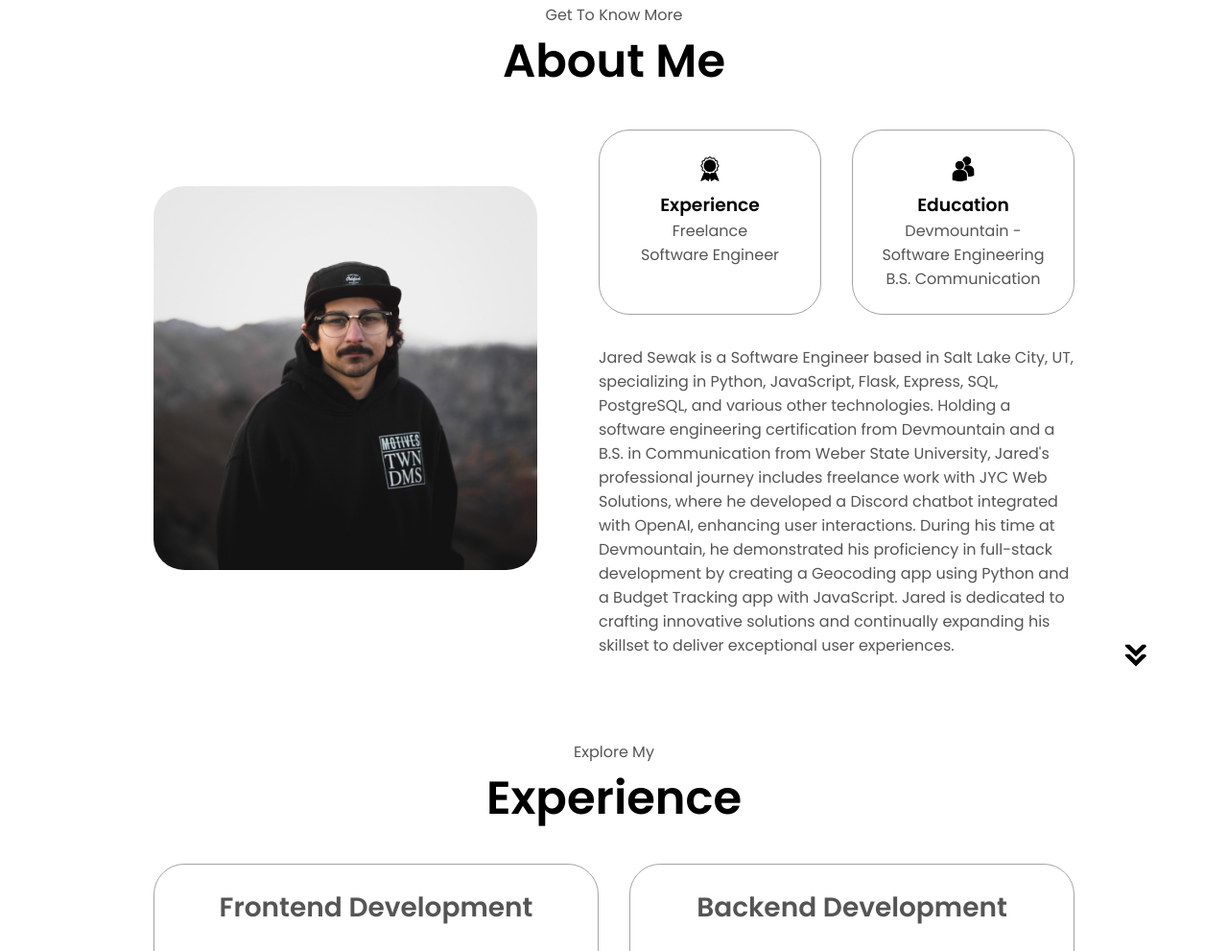
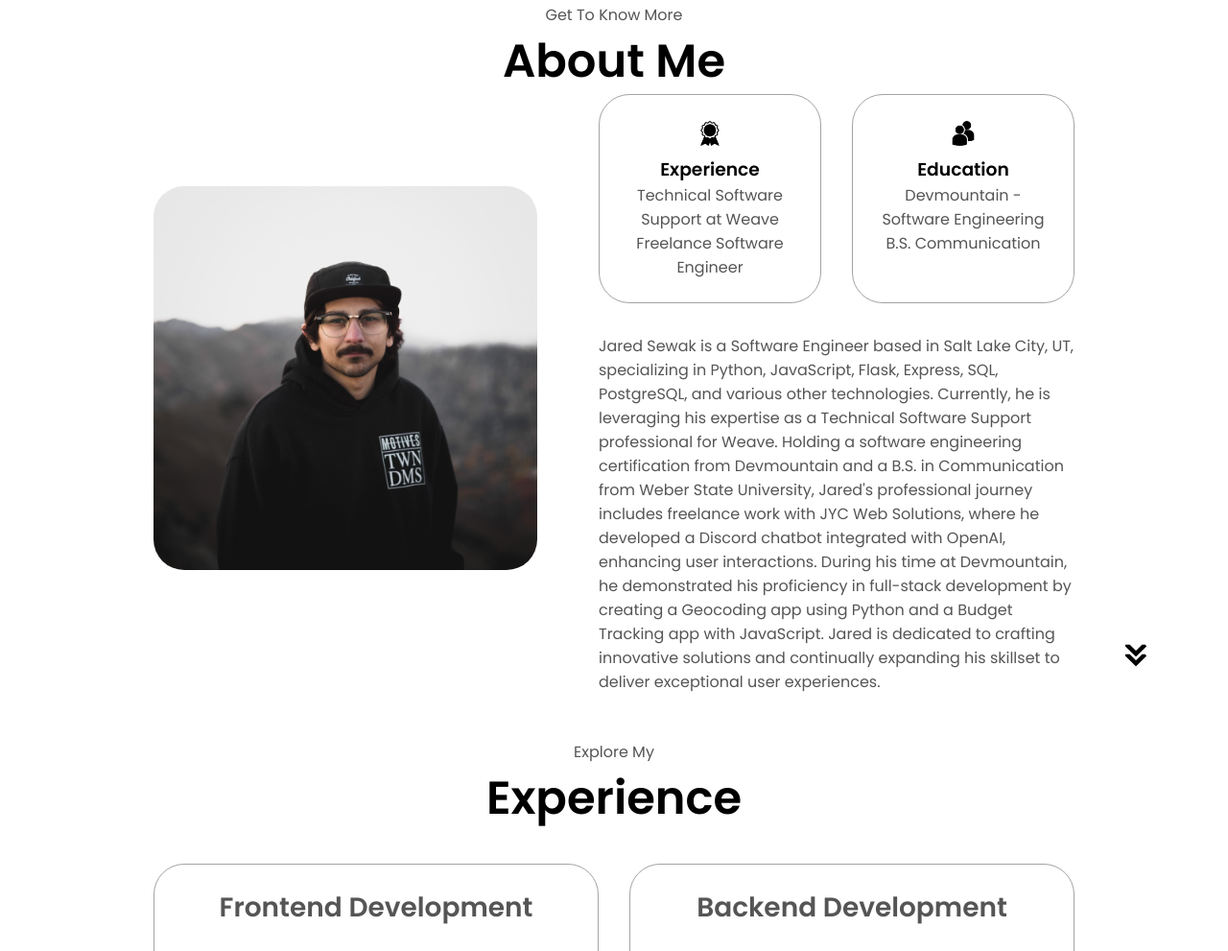
Before and after one commit to Jared951/portfolio, a plain HTML site: page index.html in a window 1280 px wide. Shown: the part 925-1916 px from the top of the page at 96% size. Drawn offline with Linux system fonts and the light colour scheme; files whose address does not match are found by name.

Commit message:
updated experience and bio

```diff
--- a/index.html
+++ b/index.html
@@ -88,7 +88,8 @@
                             class="icon"
                         >
                         <h3>Experience</h3>
-                        <p>Freelance <br>Software Engineer</p>
+                        <p>Technical Software Support at Weave</p>
+                        <p>Freelance Software Engineer</p>
                     </div>
                     <div class="details-container">
                         <img
@@ -102,10 +103,8 @@
                 </div>
                 <div class="text-container">
                     <p>
-                        Jared Sewak is a Software Engineer based in Salt Lake City, UT, specializing in Python, JavaScript, Flask, Express, SQL, PostgreSQL, and various other technologies.
-                        Holding a software engineering certification from Devmountain and a B.S. in Communication from Weber State University, Jared's professional journey includes freelance work with JYC Web Solutions, where he developed a Discord chatbot integrated with OpenAI, enhancing user interactions.
-                        During his time at Devmountain, he demonstrated his proficiency in full-stack development by creating a Geocoding app using Python and a Budget Tracking app with JavaScript.
-                        Jared is dedicated to crafting innovative solutions and continually expanding his skillset to deliver exceptional user experiences.
+
+Jared Sewak is a Software Engineer based in Salt Lake City, UT, specializing in Python, JavaScript, Flask, Express, SQL, PostgreSQL, and various other technologies. Currently, he is leveraging his expertise as a Technical Software Support professional for Weave. Holding a software engineering certification from Devmountain and a B.S. in Communication from Weber State University, Jared's professional journey includes freelance work with JYC Web Solutions, where he developed a Discord chatbot integrated with OpenAI, enhancing user interactions. During his time at Devmountain, he demonstrated his proficiency in full-stack development by creating a Geocoding app using Python and a Budget Tracking app with JavaScript. Jared is dedicated to crafting innovative solutions and continually expanding his skillset to deliver exceptional user experiences.
                     </p>
                 </div>
             </div>
```
